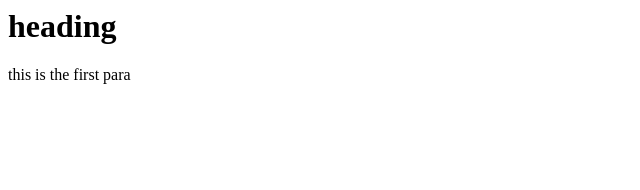
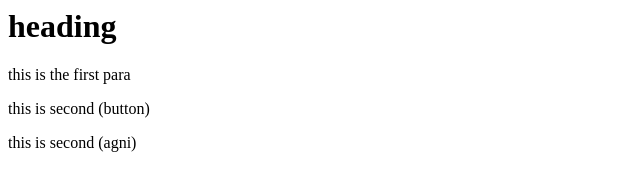
Before and after one commit to AjayKumarSingh12113/localrepo, a plain HTML site: page index.html in a window 1280 px wide. Shown: the whole page, without its empty margins (0-640 px from the left). Drawn offline with Linux system fonts and the light colour scheme.

Commit message:
add estra

```diff
--- a/index.html
+++ b/index.html
@@ -1,2 +1,4 @@
 <h1>heading</h1>
 <p>this is the first para </p>
+<p>this is second (button)</p>
+<p>this is second (agni)</p>
```
